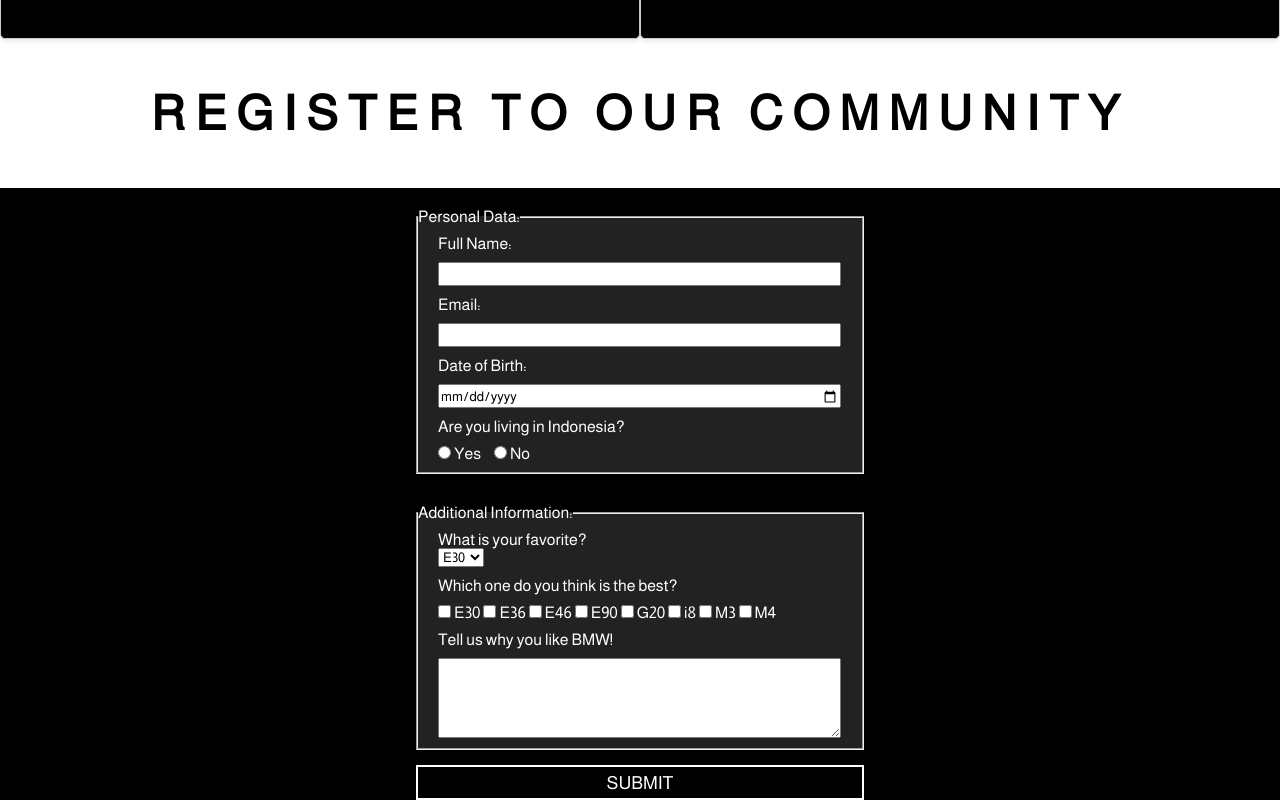
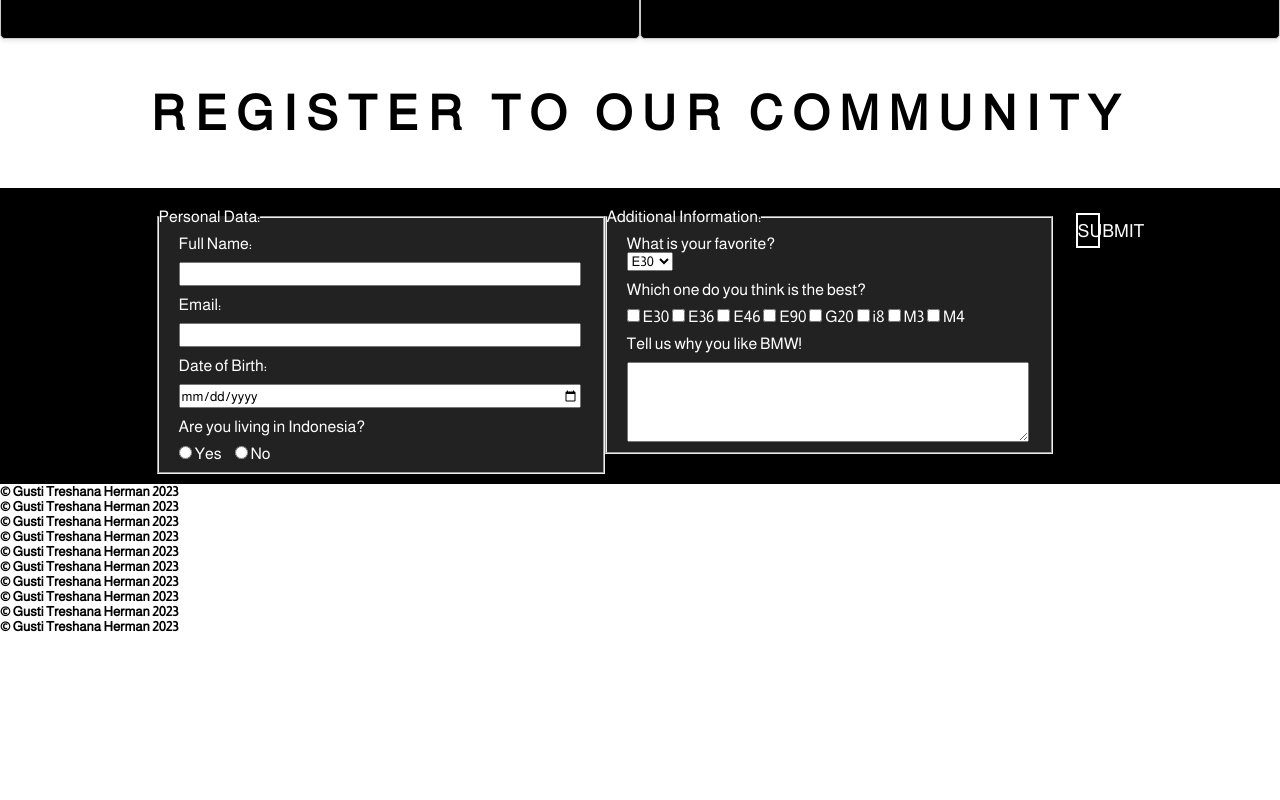
Before and after one commit to revou-fsse-3/module-1-Gustitreshana, a plain HTML site: page Week-1/index.html in a window 1280 px wide. Shown: the part 4975-5775 px from the top of the page. After the commit the page ends 5609 px from the top, so only its background shows below. Drawn offline with Linux system fonts and the light colour scheme.

Commit message:
move submit button inside tag form, add footer

```diff
--- a/Week-1/index.html
+++ b/Week-1/index.html
@@ -194,11 +194,7 @@
                         </div>
                     </div>
                 </fieldset>
-            </form>
-        </section>
 
-        <section class="form-field" id="form">
-            <form>
                 <fieldset class="container-form-1">
                     <legend>Additional Information: </legend>
                     <div class="checkbox-form">
@@ -245,13 +241,26 @@
                         <textarea class="txt-area" name="text" id="text" cols="50" rows="5"></textarea>
                     </div>
                 </fieldset>
+
+                <div class="btn-submit">
+                    <button type="submit">SUBMIT</button>
+                </div>
             </form>
-
-            <div class="btn-submit">
-                <button type="submit" onclick="btnSubmit()">SUBMIT</button>
-            </div>
         </section>
     </main>
+
+    <footer>
+        <h5>&copy; Gusti Treshana Herman 2023</h5>
+        <h5>&copy; Gusti Treshana Herman 2023</h5>
+        <h5>&copy; Gusti Treshana Herman 2023</h5>
+        <h5>&copy; Gusti Treshana Herman 2023</h5>
+        <h5>&copy; Gusti Treshana Herman 2023</h5>
+        <h5>&copy; Gusti Treshana Herman 2023</h5>
+        <h5>&copy; Gusti Treshana Herman 2023</h5>
+        <h5>&copy; Gusti Treshana Herman 2023</h5>
+        <h5>&copy; Gusti Treshana Herman 2023</h5>
+        <h5>&copy; Gusti Treshana Herman 2023</h5>
+    </footer>
 
     <script src="JS/script.js"></script>
 </body>
```
